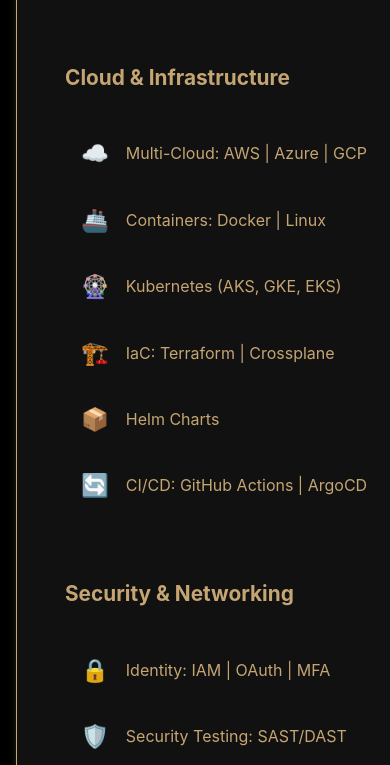
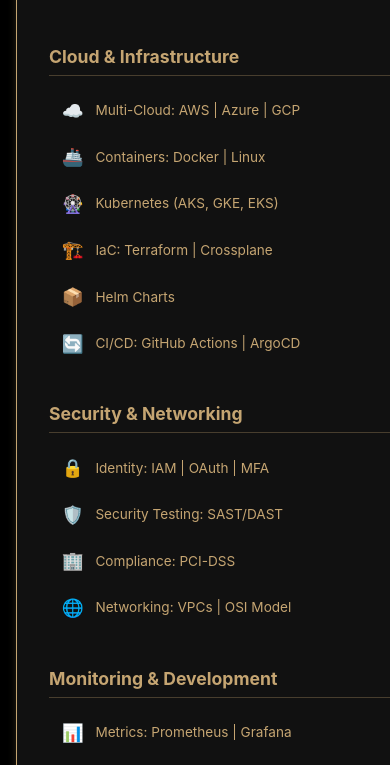
Before and after one commit to CharlesGM/CharlesGM.github.io, a plain HTML site: page index.html in a window 390 px wide. Shown: the part 487-1252 px from the top of the page. Drawn offline with Linux system fonts and the light colour scheme.

Commit message:
minor refines:2

```diff
--- a/index.html
+++ b/index.html
@@ -248,14 +248,14 @@ $ cat current_focus.txt
     }
 
     .tech-stack {
-        padding: 2rem;
+        padding: 1.5rem;
     }
 
     .tech-grid {
         display: grid;
         grid-template-columns: repeat(3, 1fr);
-        gap: 3rem; /* Increased gap */
-        padding: 1rem;
+        gap: 2rem;
+        padding: 0.5rem;
     }
 
     .tech-category {
@@ -264,24 +264,26 @@ $ cat current_focus.txt
 
     .tech-category h3 {
         color: #C5A572;
-        font-size: 1.3rem; /* Increased font size */
-        margin-bottom: 1.5rem;
-        padding-bottom: 0.8rem;
+        font-size: 1.1rem;
+        margin-bottom: 1rem;
+        padding-bottom: 0.5rem;
+        border-bottom: 1px solid rgba(197, 165, 114, 0.3);
     }
 
     .tech-items {
         display: flex;
         flex-direction: column;
-        gap: 0.8rem;
+        gap: 0.6rem;
     }
 
     .tech-item {
         display: flex;
         align-items: center;
-        gap: 0.8rem;
-        padding: 0.8rem 1rem; /* Increased padding */
+        gap: 0.6rem;
+        padding: 0.5rem 0.8rem;
         border-radius: 4px;
         transition: all 0.3s ease;
+        white-space: nowrap;
     }
 
     .tech-item:hover {
@@ -289,13 +291,15 @@ $ cat current_focus.txt
     }
 
     .tech-item .icon {
-        font-size: 1.4rem; /* Increased font size */
-        min-width: 2rem;
+        font-size: 1.1rem;
+        min-width: 1.5rem;
     }
 
     .tech-item span:not(.icon) {
-        font-size: 1rem; /* Adjusted font size */
+        font-size: 0.85rem;
         color: #C5A572;
+        overflow: hidden;
+        text-overflow: ellipsis;
     }
 
     .terminal-style {
@@ -477,6 +481,11 @@ $ cat current_focus.txt
 
         .tech-grid {
             grid-template-columns: repeat(2, 1fr);
+            gap: 1.5rem;
+        }
+
+        .tech-item span:not(.icon) {
+            font-size: 0.8rem;
         }
 
         .social-links {
@@ -522,16 +531,8 @@ $ cat current_focus.txt
             grid-template-columns: 1fr;
         }
 
-        .tech-category {
-            padding: 0;
-        }
-
-        .stats-container {
-            grid-template-columns: 1fr;
-        }
-
-        .stats-image {
-            max-width: 100%; /* Full width on mobile */
+        .tech-item span:not(.icon) {
+            font-size: 0.85rem; /* Can be slightly larger on mobile since we have more width */
         }
     }
 
```
